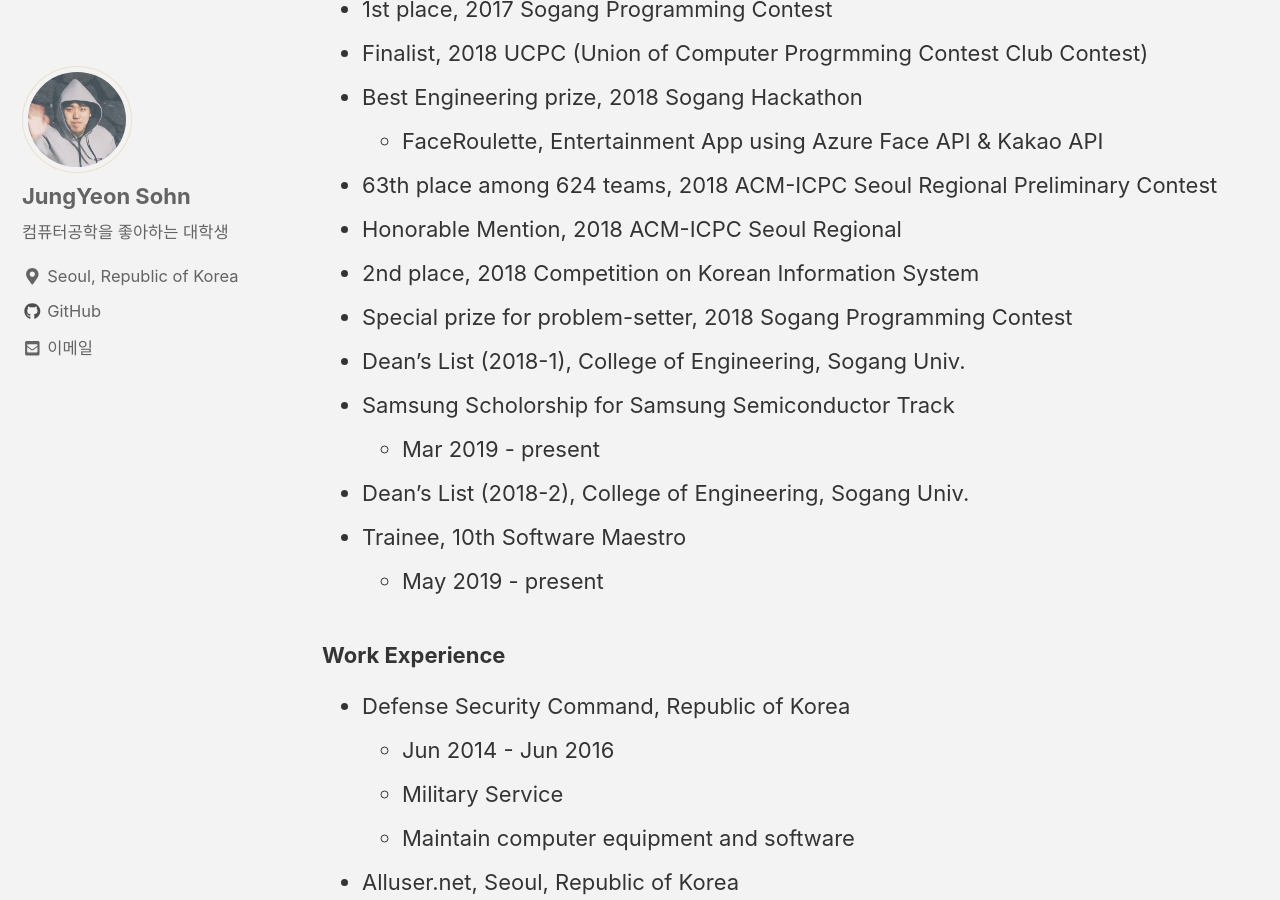
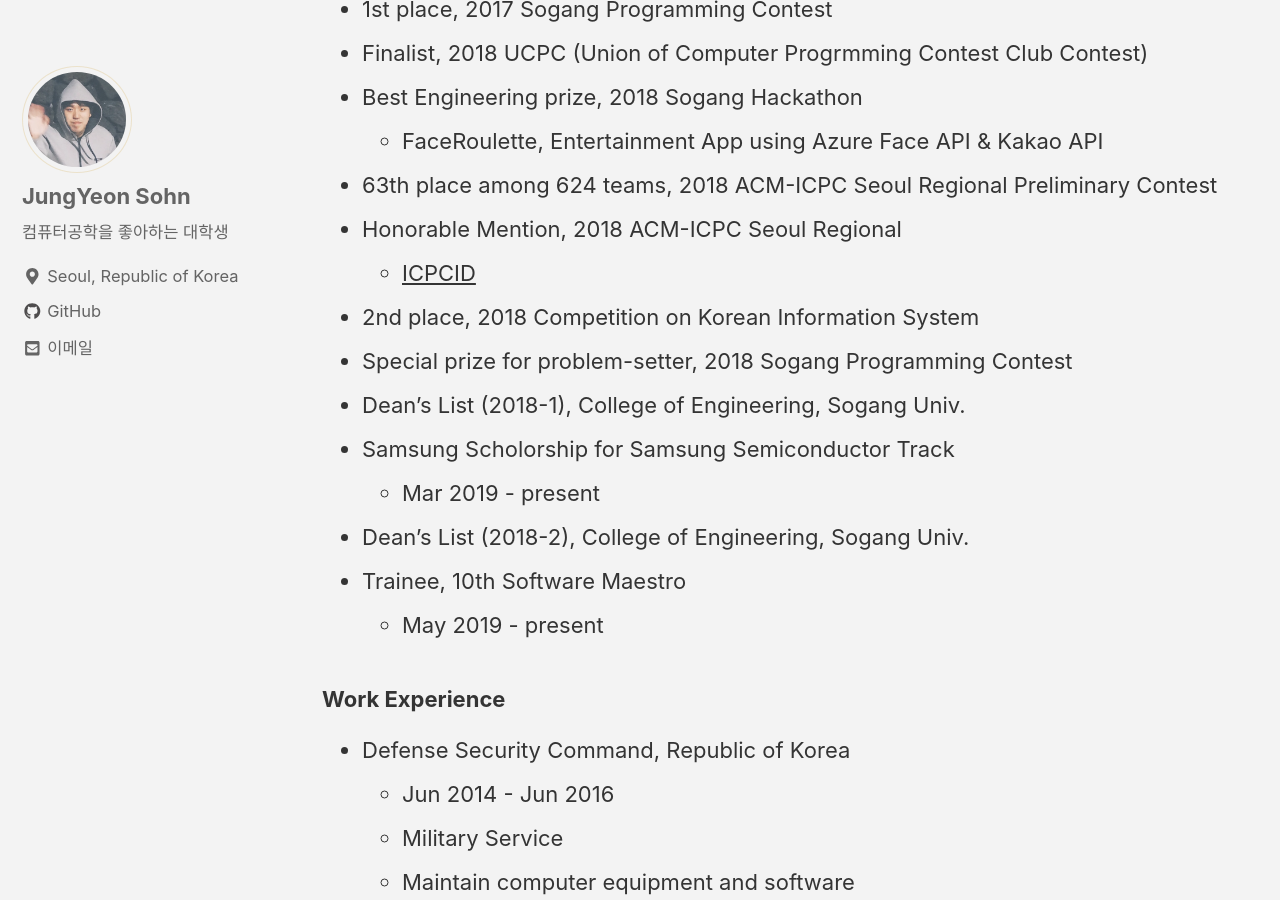
Before and after one commit to leesunkyu94/leesunkyu94.github.io, a Jekyll site: the page built from _pages/about.md, in a window 1280 px wide and 900 px high, scrolled down 979 px. Built offline with Jekyll 4.4.1, drawn with Linux system fonts in a browser that asks for light colours; cached includes are drawn as plain includes.

Commit message:
About 추가 업데이트

```diff
--- a/_pages/about.md
+++ b/_pages/about.md
@@ -32,6 +32,7 @@ author_profile: true
     * FaceRoulette, Entertainment App using Azure Face API & Kakao API
 * 63th place among 624 teams, 2018 ACM-ICPC Seoul Regional Preliminary Contest
 * Honorable Mention, 2018 ACM-ICPC Seoul Regional
+    * [ICPCID](https://icpc.baylor.edu/ICPCID/5EAVXY28D1SD)
 * 2nd place, 2018 Competition on Korean Information System
 * Special prize for problem-setter, 2018 Sogang Programming Contest
 * Dean's List (2018-1), College of Engineering, Sogang Univ.
```
